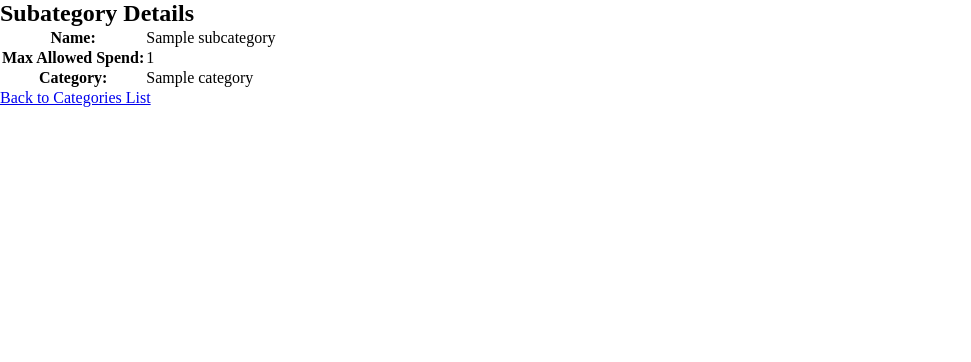
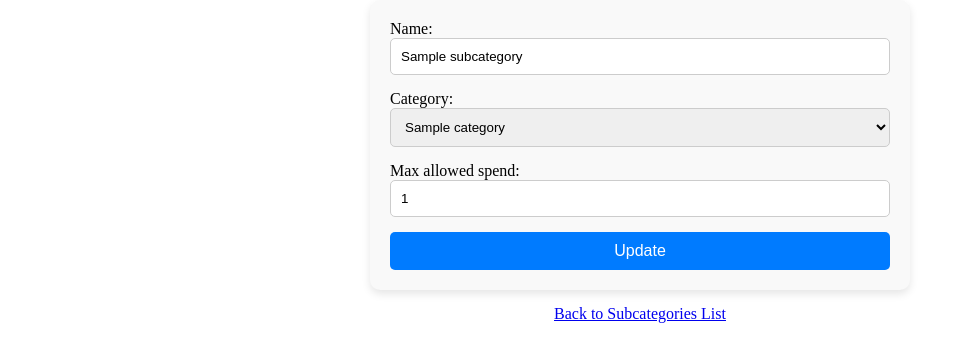
Before and after one commit to Klukvas/Simple-Budget, a Django app: page /simple-budget/subcategory/1/ in a window 1280 px wide. Shown: the part 38-400 px from the top of the page, without its empty margins (0-971 px from the left). Run offline with Django 5.2, Linux system fonts and the light colour scheme; a user stored in the database is signed in; tables that the repository leaves empty hold one stand-in row (values such as "Sample post").

Commit message:
add form for subcategory update

```diff
--- a/simple_budget/sb/forms/__init__.py
+++ b/simple_budget/sb/forms/__init__.py
@@ -1,6 +1,6 @@
 from .login import CustomerAuthenticationForm
 from .signup import CustomerCreationForm
-from .category import CreateCategoryForm
-from .create_subcategory import SubCategoryForm
-from .create_spend import SpendForm
+from .category import CategoryForm
+from .subcategory import SubCategoryForm
+from .spend import SpendForm
 from .customer import CustomerForm
--- a/simple_budget/sb/forms/category.py
+++ b/simple_budget/sb/forms/category.py
@@ -1,7 +1,7 @@
 from django import forms
 from sb.models import Category
 
-class CreateCategoryForm(forms.ModelForm):
+class CategoryForm(forms.ModelForm):
     class Meta:
         model = Category
         fields = ['name', 'max_allowed_spend']
--- a/simple_budget/sb/models/__init__.py
+++ b/simple_budget/sb/models/__init__.py
@@ -1,4 +1,4 @@
 from .category import Category
-from .subcategry import SubCategory
+from .subcategory import SubCategory
 from .customer import CustomerManager, Customer
 from .spend import Spend
--- a/simple_budget/sb/models/spend.py
+++ b/simple_budget/sb/models/spend.py
@@ -1,6 +1,6 @@
 from django.db import models
 from .category import Category
-from .subcategry import SubCategory
+from .subcategory import SubCategory
 from .customer import Customer
 
 from django.utils import timezone
--- a/simple_budget/sb/static/css/create-form.css
+++ b/simple_budget/sb/static/css/create-form.css
@@ -50,3 +50,21 @@ form button:hover {
     justify-content: center;
     margin: 15px 5px 15px 5px;
 }
+.list-container{
+    display: flex;
+    gap: 5px;
+    margin: 5px 0px 5px 0px;
+}
+
+.list-component{
+    background-color: bisque;
+    padding: 4px;
+    border-radius: 10px;
+    border: 1px solid #007bff;
+    text-decoration: none;
+    color: black;
+}
+
+.list-component:hover{
+    background-color: rgb(235, 210, 178);
+}
--- a/simple_budget/sb/templates/sb/subcategory/detail.html
+++ b/simple_budget/sb/templates/sb/subcategory/detail.html
@@ -1,24 +1,18 @@
 {% extends "sb/base.html" %}
-
+{% load static %}
 {% block title %}{{ subcategory.name }}{% endblock %}
 
 {% block content %}
-  <h2>Subategory Details</h2>
+  <link rel="stylesheet" type="text/css" href="{% static 'css/create-form.css' %}">
 
-  <table>
-    <tr>
-      <th>Name:</th>
-      <td>{{ subcategory.name }}</td>
-    </tr>
-    <tr>
-      <th>Max Allowed Spend:</th>
-      <td>{{ subcategory.max_allowed_spend }}</td>
-    </tr>
-    <tr>
-        <th>Category:</th>
-        <td>{{ subcategory.category }}</td>
-      </tr>
-  </table>
+  <form method="post">
+    {% csrf_token %}
+    {{ form.as_p }}
+    <button type="submit">Update</button>
+  </form>
 
-  <a href="{% url 'sb:subcategories' %}">Back to Categories List</a>
+  <div class="form-footer">
+    <a href="{% url 'sb:subcategories' %}">Back to Subcategories List</a>
+  </div>
+
 {% endblock %}
--- a/simple_budget/sb/urls.py
+++ b/simple_budget/sb/urls.py
@@ -4,7 +4,7 @@ from .views import (
 
     CategoryListView, CategoryCreateView, CategoryDeleteView, CategoryUpdateView,
 
-    SubcategoryListView, SubCategoryCreateView, GetSubcategoriesView, SubcategoryDetailView, SubcategoryDeleteView,
+    SubcategoryListView, SubCategoryCreateView, GetSubcategoriesView, SubcategoryDeleteView, SubCategoryUpdateView,
 
     SpendListView, SpendCreateView,
 
@@ -32,7 +32,7 @@ urlpatterns = [
 
     path('subcategories/', SubcategoryListView.as_view(), name='subcategories'),
     path('subcategory/create/', SubCategoryCreateView.as_view(), name='subcategory_create'),
-    path('subcategory/<int:pk>/', SubcategoryDetailView.as_view(), name='subcategory_detail'),
+    path('subcategory/<int:pk>/', SubCategoryUpdateView.as_view(), name='subcategory_detail'),
     path('subcategory/<int:pk>/delete/', SubcategoryDeleteView.as_view(), name='subcategory_delete'),
 
 
--- a/simple_budget/sb/views/__init__.py
+++ b/simple_budget/sb/views/__init__.py
@@ -1,7 +1,7 @@
 from .login import CustomerLoginView
 from .signup import CustomerSignUpView
 from .category import CategoryListView, CategoryCreateView, CategoryDeleteView, CategoryUpdateView
-from .subcategory import SubCategoryCreateView, SubcategoryListView, GetSubcategoriesView, SubcategoryDetailView, SubcategoryDeleteView
+from .subcategory import SubCategoryCreateView, SubcategoryListView, GetSubcategoriesView, SubCategoryUpdateView, SubcategoryDeleteView
 from .spend import SpendListView, SpendCreateView
 from .dashboard import spends_by_category_compare_prev_month, CurrentMonthSpendsView
 from .account import AccountUpdateView
--- a/simple_budget/sb/views/category.py
+++ b/simple_budget/sb/views/category.py
@@ -10,7 +10,7 @@ from django.contrib.auth.mixins import LoginRequiredMixin
 from django.db.models import Sum
 
 
-from sb.forms import CreateCategoryForm
+from sb.forms import CategoryForm
 
 from sb.models import Category
 
@@ -41,7 +41,7 @@ class CategoryCreateView(LoginRequiredMixin, CreateView):
     login_url = "/simple-budget/login/"
 
     model = Category
-    form_class = CreateCategoryForm
+    form_class = CategoryForm
     template_name = 'sb/category/create.html'
     success_url = reverse_lazy('sb:categories')
 
@@ -60,7 +60,7 @@ class CategoryUpdateView(LoginRequiredMixin, UpdateView):
     login_url = "/simple-budget/login/"
 
     model = Category
-    form_class = CreateCategoryForm
+    form_class = CategoryForm
     template_name = 'sb/category/detail.html'
     success_url = reverse_lazy('sb:categories')
 
--- a/simple_budget/sb/views/subcategory.py
+++ b/simple_budget/sb/views/subcategory.py
@@ -1,6 +1,6 @@
 from django.views.generic.list import ListView
 from django.views.generic.detail import DetailView
-from django.views.generic.edit import DeleteView
+from django.views.generic.edit import DeleteView, UpdateView
 
 from django.shortcuts import get_object_or_404
 from django.core.exceptions import ValidationError
@@ -13,6 +13,7 @@ from sb.forms import SubCategoryForm
 from sb.models import SubCategory, Category
 from django.http import JsonResponse
 from django.db.models import Sum
+from sb.models.subcategory import SubCategory
 
 
 class SubcategoryListView(LoginRequiredMixin, ListView):
@@ -89,16 +90,16 @@ class GetSubcategoriesView(LoginRequiredMixin, View):
         data = {'subcategories': list(subcategories.values('id', 'name'))}
         return JsonResponse(data)
 
-class SubcategoryDetailView(LoginRequiredMixin, DetailView):
+
+class SubCategoryUpdateView(LoginRequiredMixin, UpdateView):
     login_url = "/simple-budget/login/"
 
     model = SubCategory
+    form_class = SubCategoryForm
     template_name = 'sb/subcategory/detail.html'
     context_object_name = 'subcategory'
+    success_url = reverse_lazy('sb:subcategories')
 
-    def get_object(self, queryset=None):
-        pk = self.kwargs.get('pk')
-        return get_object_or_404(SubCategory, pk=pk)
 
 class SubcategoryDeleteView(LoginRequiredMixin, DeleteView):
     login_url = "/simple-budget/login/"
```
Also changed, not shown: simple_budget/sb/templates/sb/category/detail.html (+7 -7 lines), simple_budget/sb/forms/spend.py (renamed from simple_budget/sb/forms/create_spend.py), simple_budget/sb/forms/subcategory.py (renamed from simple_budget/sb/forms/create_subcategory.py), simple_budget/sb/models/subcategory.py (renamed from simple_budget/sb/models/subcategry.py).
